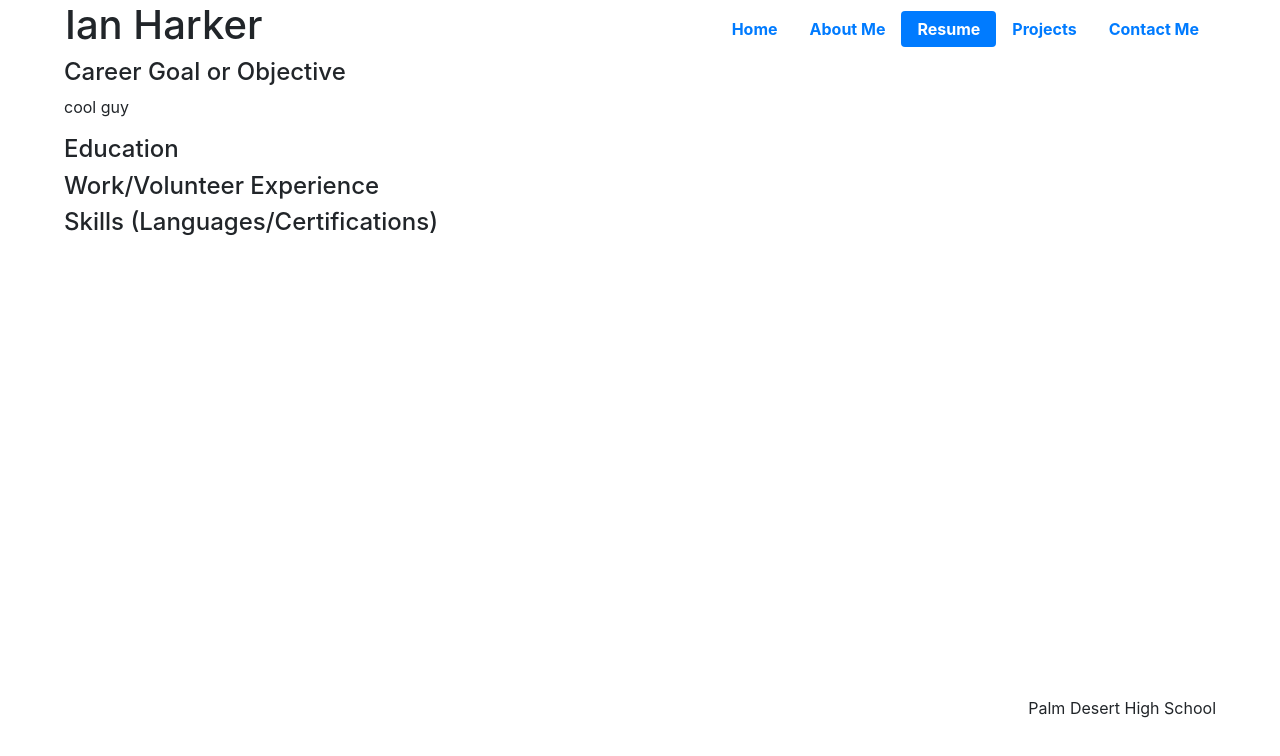
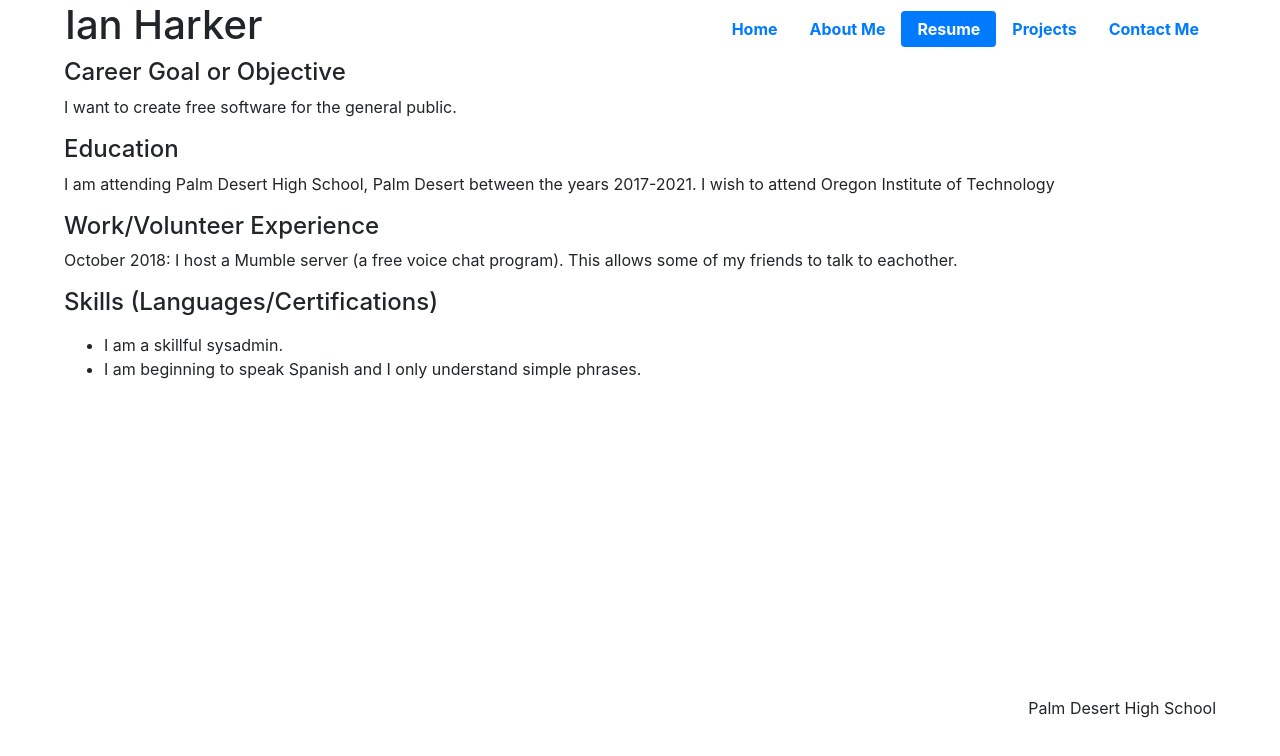
Before and after one commit to ianhackerman/ianhackerman.github.io, a plain HTML site: page resume.html in a window 1280 px wide. Drawn offline with nearby package versions, Linux system fonts and the light colour scheme.

Commit message:
Added Resume

```diff
--- a/resume.html
+++ b/resume.html
@@ -45,10 +45,18 @@
             </table>
         </header>
         <h4>Career Goal or Objective</h4>
-        <p>cool guy</p>
+        <p>I want to create free software for the general public.</p>
         <h4>Education</h4>
+        <p>I am attending Palm Desert High School, Palm Desert between the years 2017-2021. I wish to attend Oregon Institute of Technology</p>
         <h4>Work/Volunteer Experience</h4>
+        <p>October 2018: I host a Mumble server (a free voice chat program). This allows some of my friends to talk to eachother.</p>
         <h4>Skills (Languages/Certifications)</h4>
+        <p>
+            <ul>
+                <li>I am a skillful sysadmin.</li>
+                <li>I am beginning to speak Spanish and I only understand simple phrases.</li>
+            </ul>
+        </p>
         <p class="footer">Palm Desert High School</p>
 </body>
 </html>
```
